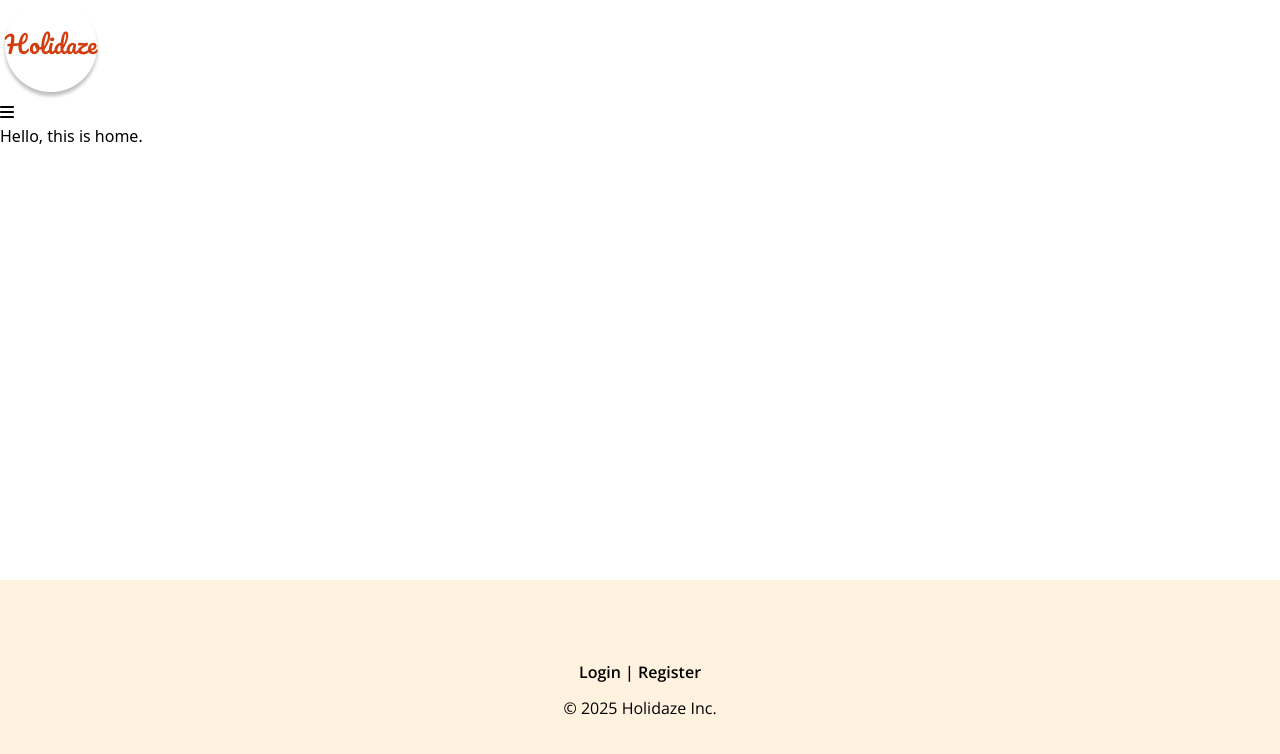
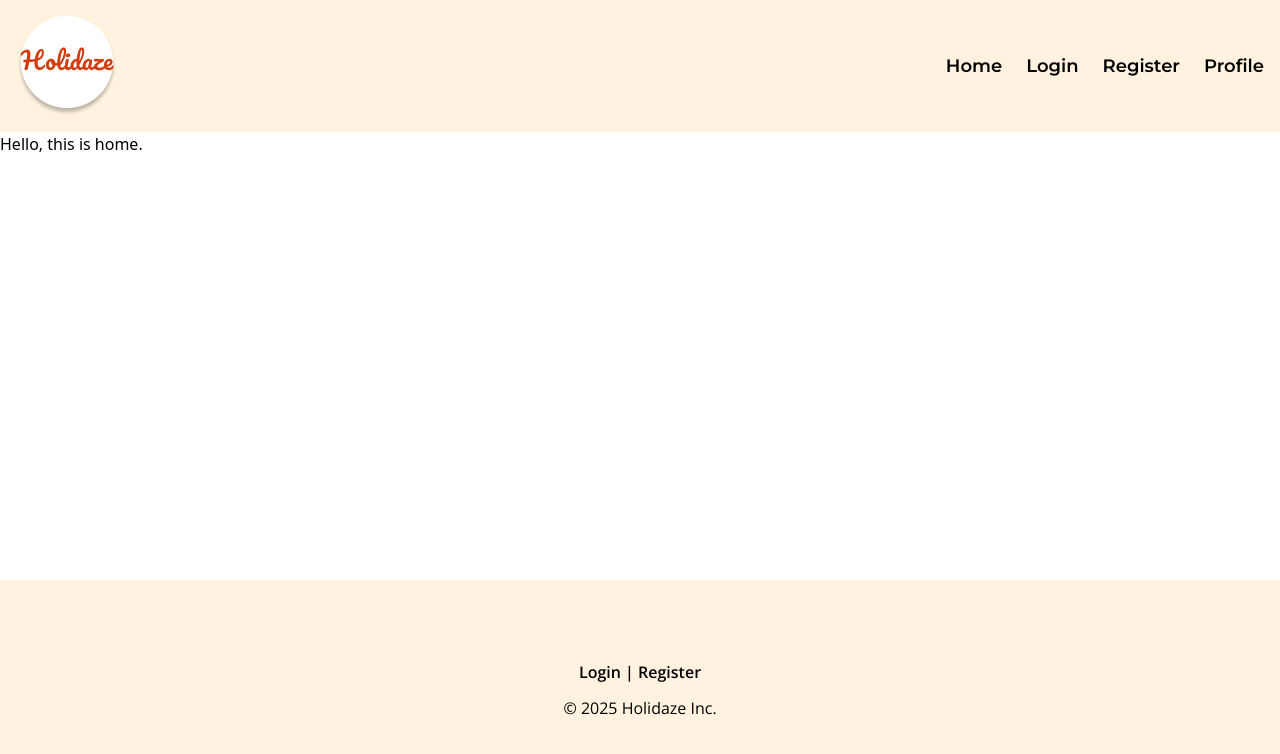
Before and after one commit to TheRegzi/holidaze, a React (Vite) app: page / in a window 1280 px wide. Shown: the top 754 px of the page. Built offline with nearby package versions, Linux system fonts and the light colour scheme; a web font is replaced by a local one.

Commit message:
feat: adding styling to nav and header

```diff
--- a/src/components/Header.jsx
+++ b/src/components/Header.jsx
@@ -1,14 +1,32 @@
+import { Link } from "react-router-dom";
+import { FontAwesomeIcon } from "@fortawesome/react-fontawesome";
+import { faBars } from "@fortawesome/free-solid-svg-icons";
 import Nav from "./Nav";
-import { Link } from "react-router-dom";
 
-function Header() {
+function Header({ toggleMenu, isOpen, closeMenu }) {
   return (
-    <header>
-      <Link to="/">
-        <img src="assets/logo.png" alt="Logo" />
-      </Link>
-      <Nav />
-    </header>
+    <>
+      <header className="flex items-center justify-between bg-primary p-4 md:gap-20">
+        <Link to="/">
+          <img src="/assets/logo.png" alt="Logo" />
+        </Link>
+        <button
+          onClick={toggleMenu}
+          className="text-2xl md:hidden"
+          aria-label="Toggle menu"
+        >
+          <FontAwesomeIcon icon={faBars} />
+        </button>
+        <div className="hidden md:block">
+          <Nav isOpen={true} closeMenu={closeMenu} />
+        </div>
+      </header>
+      {isOpen && (
+        <div className="md:hidden">
+          <Nav isOpen={isOpen} closeMenu={closeMenu} />
+        </div>
+      )}
+    </>
   );
 }
 
--- a/src/components/Layout.jsx
+++ b/src/components/Layout.jsx
@@ -1,17 +1,22 @@
+import { useState } from "react";
+import Header from "./Header";
 import { Outlet } from "react-router-dom";
-import Header from "./Header";
 import Footer from "./Footer";
 
 function Layout() {
+  const [isOpen, setIsOpen] = useState(false);
+
   return (
-    <div>
-      <div className="flex min-h-screen flex-col">
-        <Header />
-        <main className="flex-grow">
-          <Outlet />
-        </main>
-        <Footer />
-      </div>
+    <div className="flex min-h-screen flex-col">
+      <Header
+        toggleMenu={() => setIsOpen(!isOpen)}
+        isOpen={isOpen}
+        closeMenu={() => setIsOpen(false)}
+      />
+      <main className="flex-grow">
+        <Outlet />
+      </main>
+      <Footer />
     </div>
   );
 }
--- a/src/components/Nav.jsx
+++ b/src/components/Nav.jsx
@@ -1,44 +1,33 @@
-import React, { useState } from "react";
-import { FontAwesomeIcon } from "@fortawesome/react-fontawesome";
-import { faBars } from "@fortawesome/free-solid-svg-icons";
 import { Link } from "react-router-dom";
 
-function Nav() {
-  const [isOpen, setIsOpen] = useState(false);
-
-  const toggleMenu = () => {
-    setIsOpen(!isOpen);
-  };
-
+function Nav({ isOpen, closeMenu }) {
   return (
-    <nav>
-      <button onClick={toggleMenu}>
-        <FontAwesomeIcon icon={faBars} />
-      </button>
-
-      <ul style={{ display: isOpen ? "block" : "none" }}>
-        <li>
-          <Link to="/" onClick={() => setIsOpen(false)}>
+    <ul
+      className={`${
+        isOpen ? "flex bg-primary" : "hidden"
+      } flex-col py-4 pb-6 pl-6 text-lg md:flex md:flex-row md:items-center md:gap-6 md:pb-0`}
+    >
+      <li className="pb-4 font-montserrat text-lg font-semibold">
+        <Link to="/" onClick={closeMenu}>
           Home
         </Link>
       </li>
-        <li>
-          <Link to="/login" onClick={() => setIsOpen(false)}>
+      <li className="pb-4 font-montserrat text-lg font-semibold">
+        <Link to="/login" onClick={closeMenu}>
           Login
         </Link>
       </li>
-        <li>
-          <Link to="/register" onClick={() => setIsOpen(false)}>
+      <li className="pb-4 font-montserrat text-lg font-semibold">
+        <Link to="/register" onClick={closeMenu}>
           Register
         </Link>
       </li>
-        <li>
-          <Link to="/profile" onClick={() => setIsOpen(false)}>
+      <li className="pb-4 font-montserrat text-lg font-semibold">
+        <Link to="/profile" onClick={closeMenu}>
           Profile
         </Link>
       </li>
     </ul>
-    </nav>
   );
 }
 
```
Lines whose indentation alone changed are shown as unchanged.
